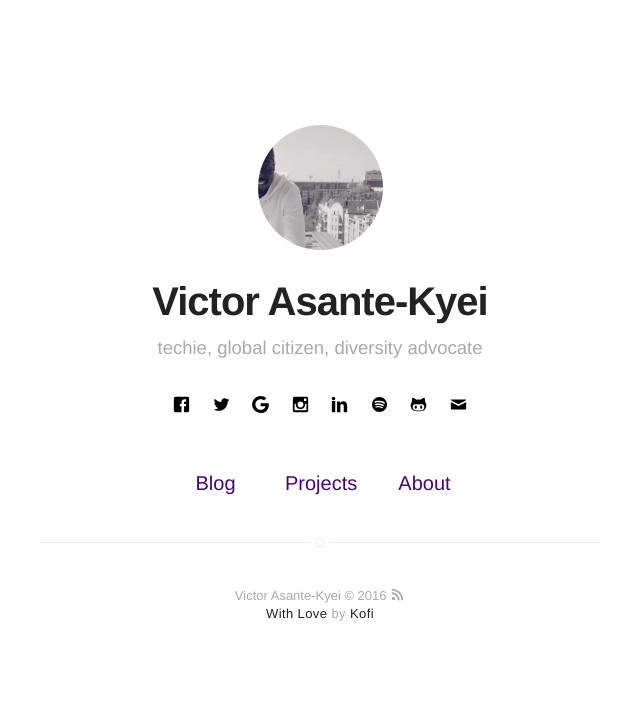
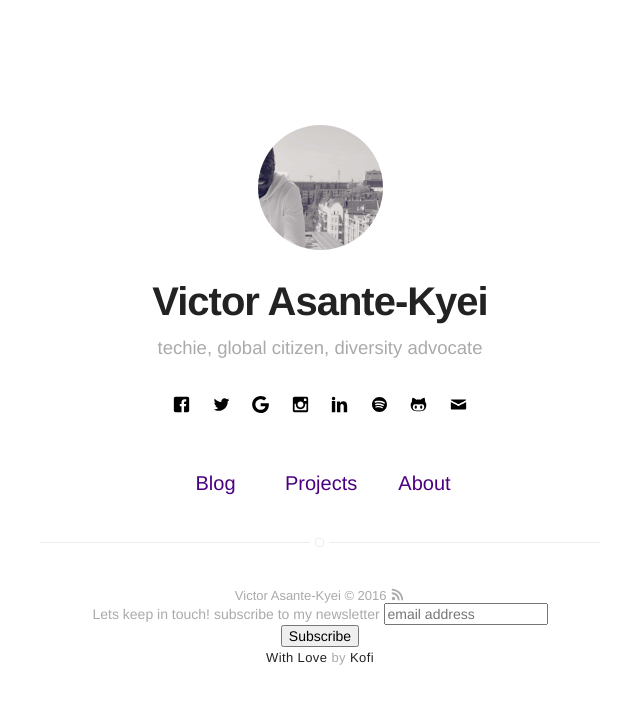
Before and after one commit to BruhKofi/bruhkofi.github.io, a Jekyll site: the page built from index.html, in a window 1280 px wide. Shown: the top 704 px of the page, without its empty margins (320-960 px from the left). Built offline with Jekyll 4.4.1, drawn with Linux system fonts in a browser that asks for light colours; comment, search, counter and statistics services are not loaded.

Commit message:
MailChimp

```diff
--- a/_includes/footer.html
+++ b/_includes/footer.html
@@ -1,5 +1,25 @@
 <footer class="footer-main">
     {{ site.name }} © {{ site.time | date: '%Y' }} <a class="link" href="{{ site.url }}/feed.xml" target="_blank"><svg class="icon icon-rss"><use xlink:href="#icon-rss"></use></svg></a>
+    <!-- Begin MailChimp Signup Form -->
+<link href="//cdn-images.mailchimp.com/embedcode/horizontal-slim-10_7.css" rel="stylesheet" type="text/css">
+<style type="text/css">
+	#mc_embed_signup{background:#fff; clear:left; font:14px Helvetica,Arial,sans-serif; width:100%;}
+	/* Add your own MailChimp form style overrides in your site stylesheet or in this style block.
+	   We recommend moving this block and the preceding CSS link to the HEAD of your HTML file. */
+</style>
+<div id="mc_embed_signup">
+<form action="//vasnte.us12.list-manage.com/subscribe/post?u=5b1b3c3f2de03edcdd9e79e2d&amp;id=b94ab7c26a" method="post" id="mc-embedded-subscribe-form" name="mc-embedded-subscribe-form" class="validate" target="_blank" novalidate>
+    <div id="mc_embed_signup_scroll">
+	<label for="mce-EMAIL">Lets keep in touch! subscribe to my newsletter</label>
+	<input type="email" value="" name="EMAIL" class="email" id="mce-EMAIL" placeholder="email address" required>
+    <!-- real people should not fill this in and expect good things - do not remove this or risk form bot signups-->
+    <div style="position: absolute; left: -5000px;" aria-hidden="true"><input type="text" name="b_5b1b3c3f2de03edcdd9e79e2d_b94ab7c26a" tabindex="-1" value=""></div>
+    <div class="clear"><input type="submit" value="Subscribe" name="subscribe" id="mc-embedded-subscribe" class="button"></div>
+    </div>
+</form>
+</div>
+
+<!--End mc_embed_signup-->
 
     <p class="extra">
         <a class="link" href="https://github.com/Tynnee">With Love </a> by <a class="link" href="http://vasnte.com">Kofi</a>
```
